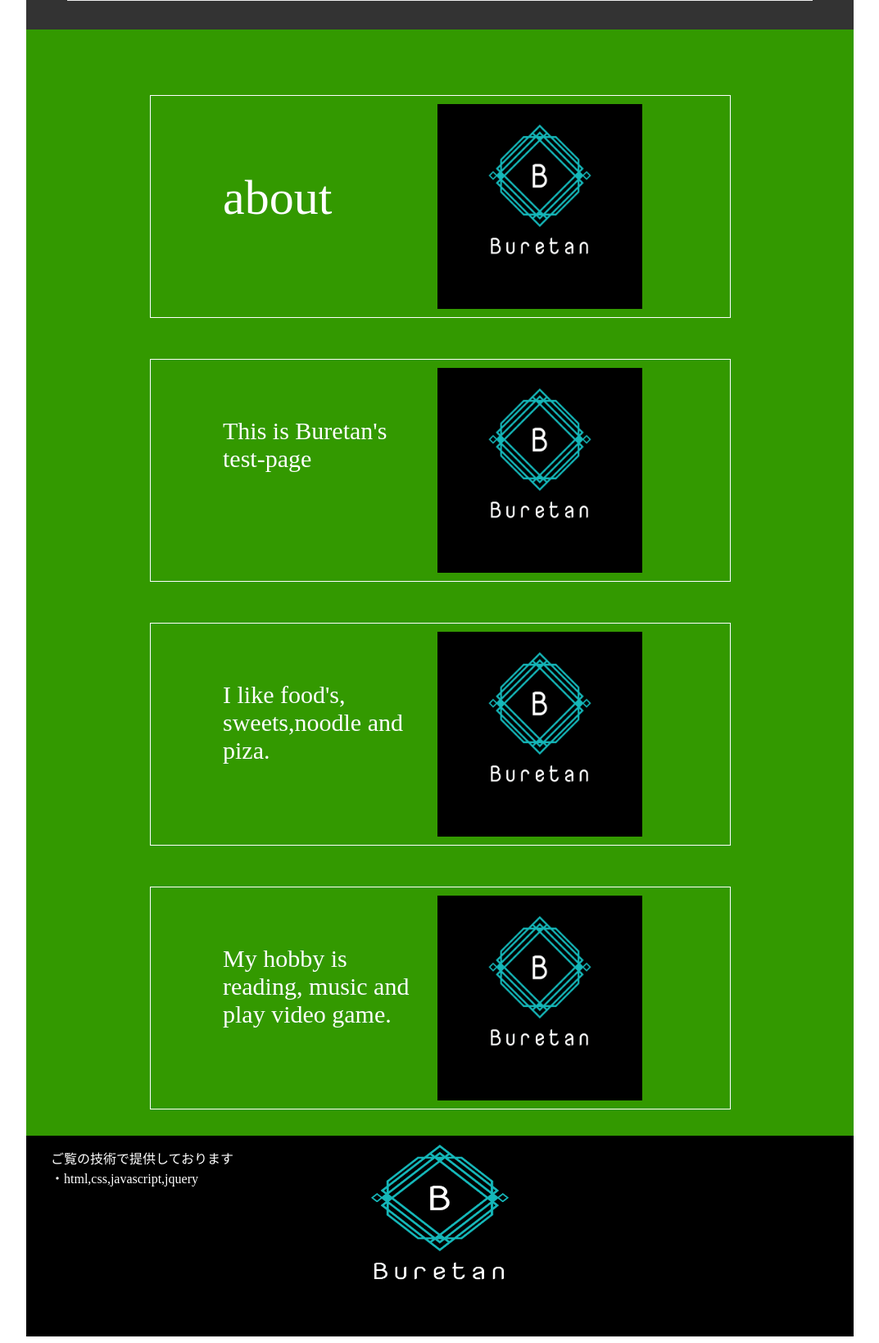
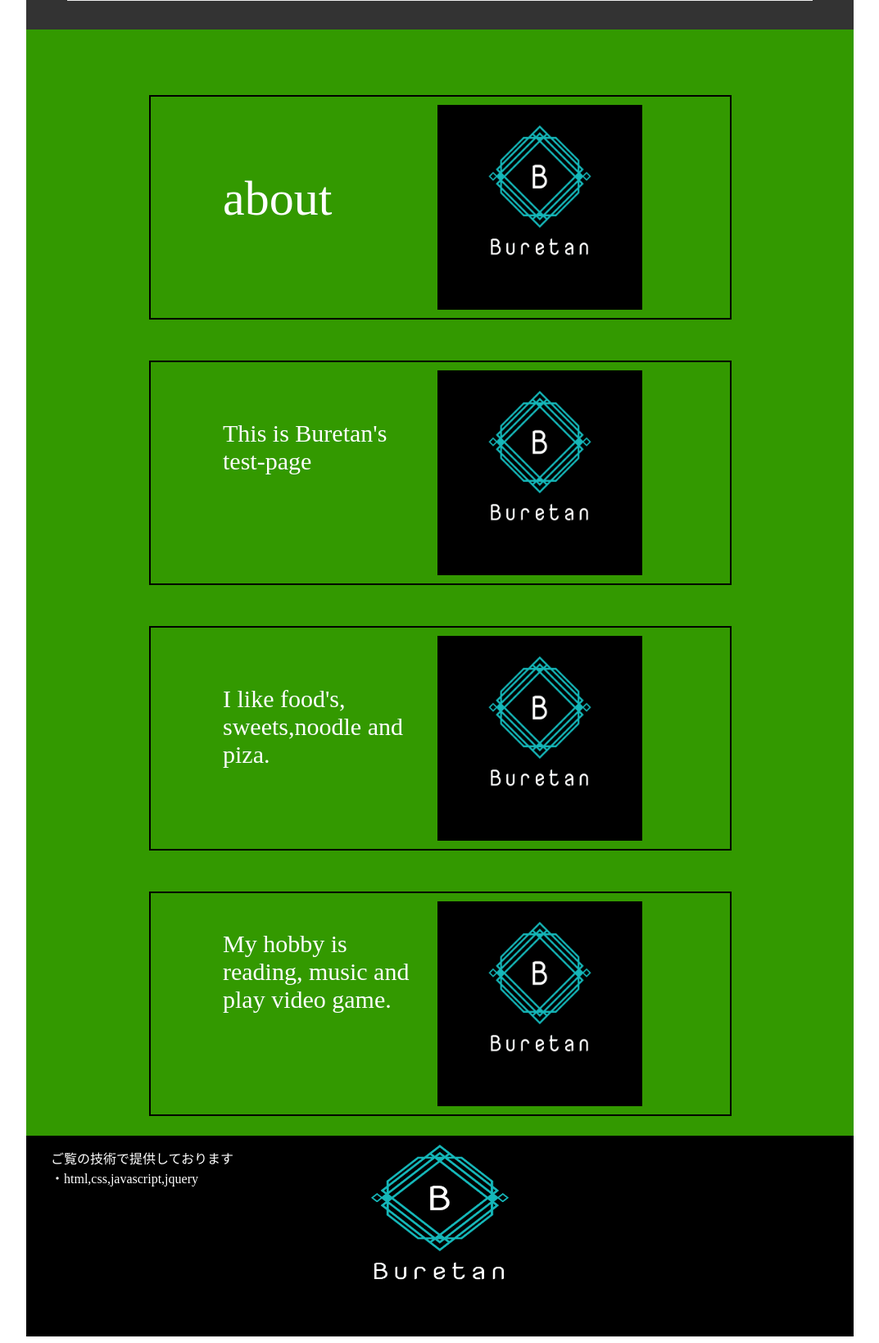
Before and after one commit to Buretan/Buretan.github.io, a PHP site: page / in a window 1280 px wide. Shown: the part 1724-3363 px from the top of the page at 82% size, without its empty margins (103-1176 px from the left). Run offline with PHP 8.4, Linux system fonts and the light colour scheme; some libraries are stand-ins or nearby versions.

Commit message:
Update css1.css

```diff
--- a/css1.css
+++ b/css1.css
@@ -160,7 +160,7 @@ textarea{
   padding: 10px 0px;
   width: 70%;
   height: 250px;
-  border: 1px solid #fff;
+  border: 2px solid #000;
 }
 .text1{
   position: relative;
@@ -236,7 +236,7 @@ textarea{
 }
 .text4{
   position: relative;
-  top: 0px;
+  top: -25px;
   left: -150px;
   margin: 0px auto;
   padding: 60px 50px;
```
